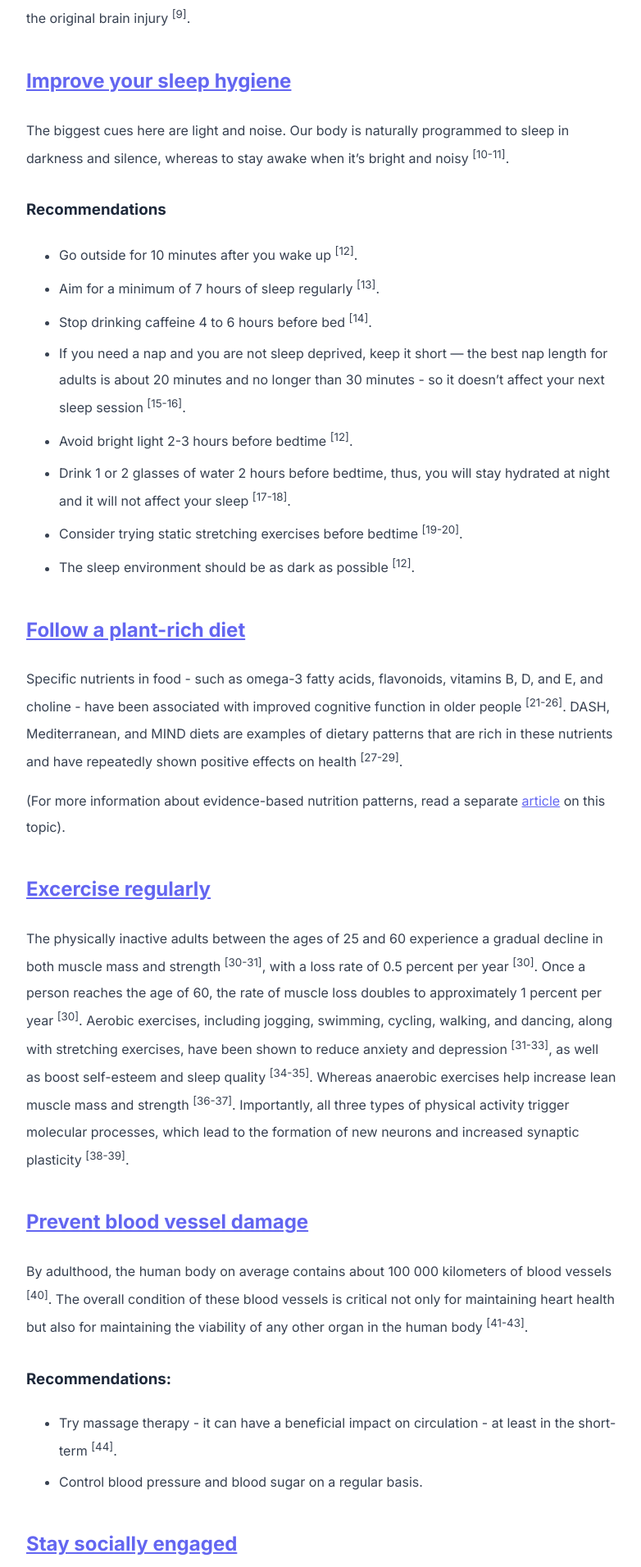
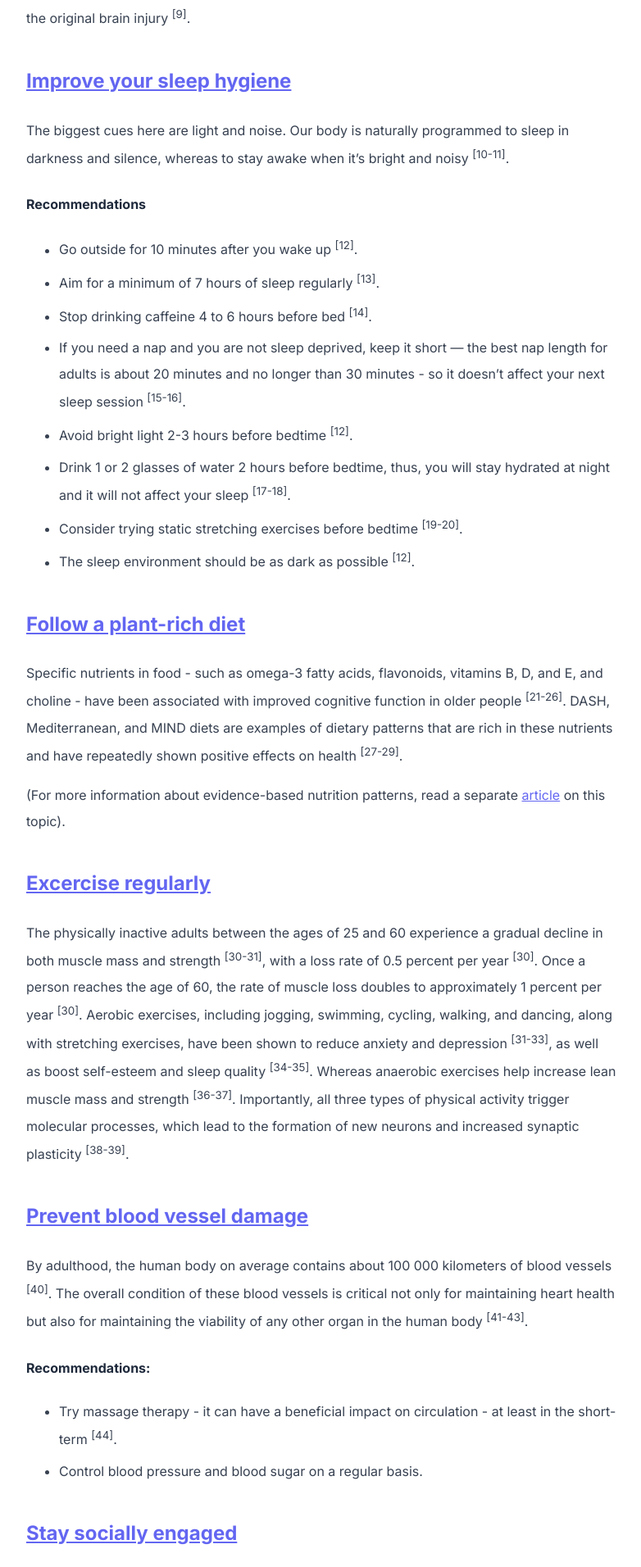
Before and after one commit to abhinavs/moonwalk, a Jekyll site: the page built from _posts/2023-07-19-brain-health.md, in a window 1280 px wide. Shown: the part 915-2827 px from the top of the page at 82% size, without its empty margins (248-1030 px from the left). Built offline with Jekyll 4.4.1, drawn with Linux system fonts in a browser that asks for light colours.

```diff
--- a/_posts/2023-07-19-brain-health.md
+++ b/_posts/2023-07-19-brain-health.md
@@ -23,7 +23,7 @@ Although the human brain is the best-protected organ in the human body, the brai
 
 The biggest cues here are light and noise. Our body is naturally programmed to sleep in darkness and silence, whereas to stay awake when it's bright and noisy <sup>[10-11]</sup>.
 
-### Recommendations
+#### Recommendations
 -   Go outside for 10 minutes after you wake up <sup>[12]</sup>.
 -   Aim for a minimum of 7 hours of sleep regularly <sup>[13]</sup>.
 -   Stop drinking caffeine 4 to 6 hours before bed <sup>[14]</sup>.
@@ -50,7 +50,7 @@ The physically inactive adults between the ages of 25 and 60 experience a gradua
 
 By adulthood, the human body on average contains about 100 000 kilometers of blood vessels <sup>[40]</sup>. The overall condition of these blood vessels is critical not only for maintaining heart health but also for maintaining the viability of any other organ in the human body <sup>[41-43]</sup>.
 
-### Recommendations:
+#### Recommendations:
 -   Try massage therapy - it can have a beneficial impact on circulation - at least in the short-term <sup>[44]</sup>.
 -   Control blood pressure and blood sugar on a regular basis.
 
@@ -67,7 +67,7 @@ Living in a rural area has a list of benefits. For example, compared to urban ar
 
 ## [Follow lifestyle habits for mental health](#follow-lifestyle-habits-for-mental-health)
 
-## Recommendations
+#### Recommendations
 -   Get a personal "Not to-do list".
 -   Practice a foreign language and/or a programming language.
 
```
